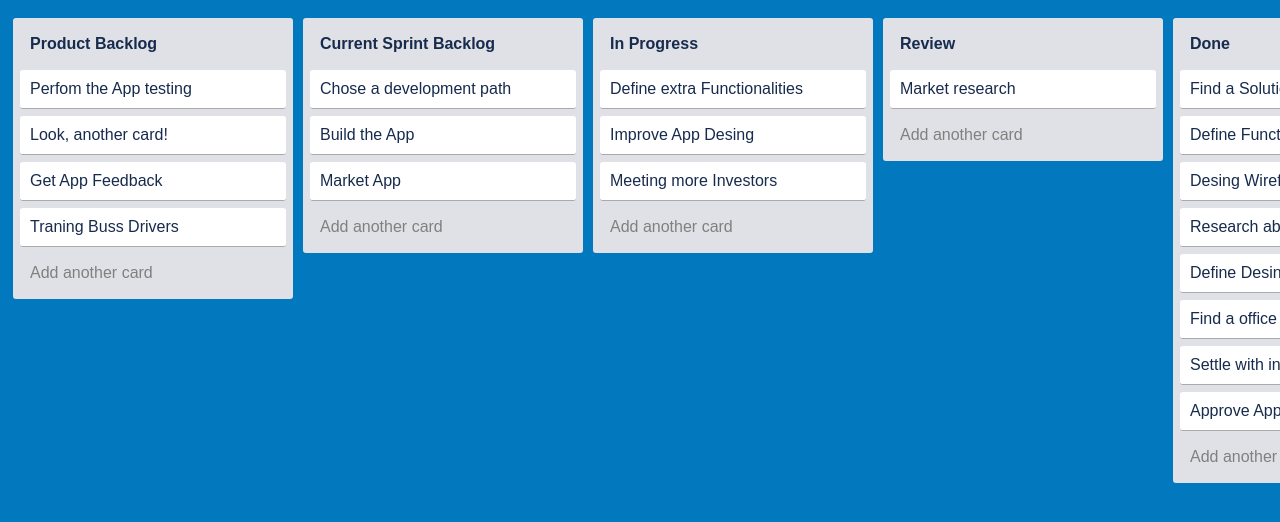
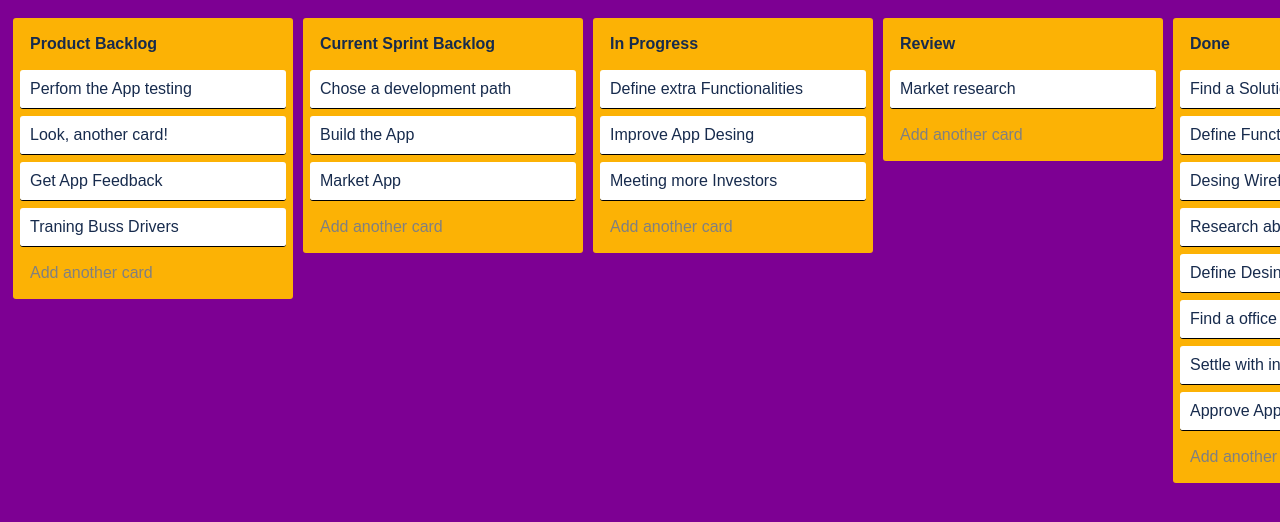
Before and after one commit to GusLambert/csp-ps_ca3, a plain HTML site: page index.html in a window 1280 px wide. Shown: the top 522 px of the page. Drawn offline with nearby package versions, Linux system fonts and the light colour scheme.

Commit message:
Style!!!

```diff
--- a/style.css
+++ b/style.css
@@ -1,7 +1,7 @@
 body {
   font-family: sans-serif;
   color: #172b4d;
-  background-color: #0279bf;
+  background-color: #7d0093;
   display: flex;
   align-items: start;
 }
@@ -41,7 +41,7 @@ div {
 
 .card {
   background: white;
-  border-bottom: 1px solid #aaa;
+  border-bottom: 1px solid rgb(0, 0, 0);
 }
 
 .list {
@@ -49,7 +49,7 @@ div {
   min-width: 280px;
   margin: 10px 5px;
   position: relative;
-  background: #dfe1e6;
+  background: #fcb205;
 }
 
 
@@ -57,7 +57,7 @@ div {
   min-width: 280px;
   margin: 10px 5px;
   position: relative;
-  background: rgba(0,0,0,.12);
+  background: rgba(178, 12, 229, 0.12);
   color: hsla(0,0%,100%,.8);
 }
 
```
